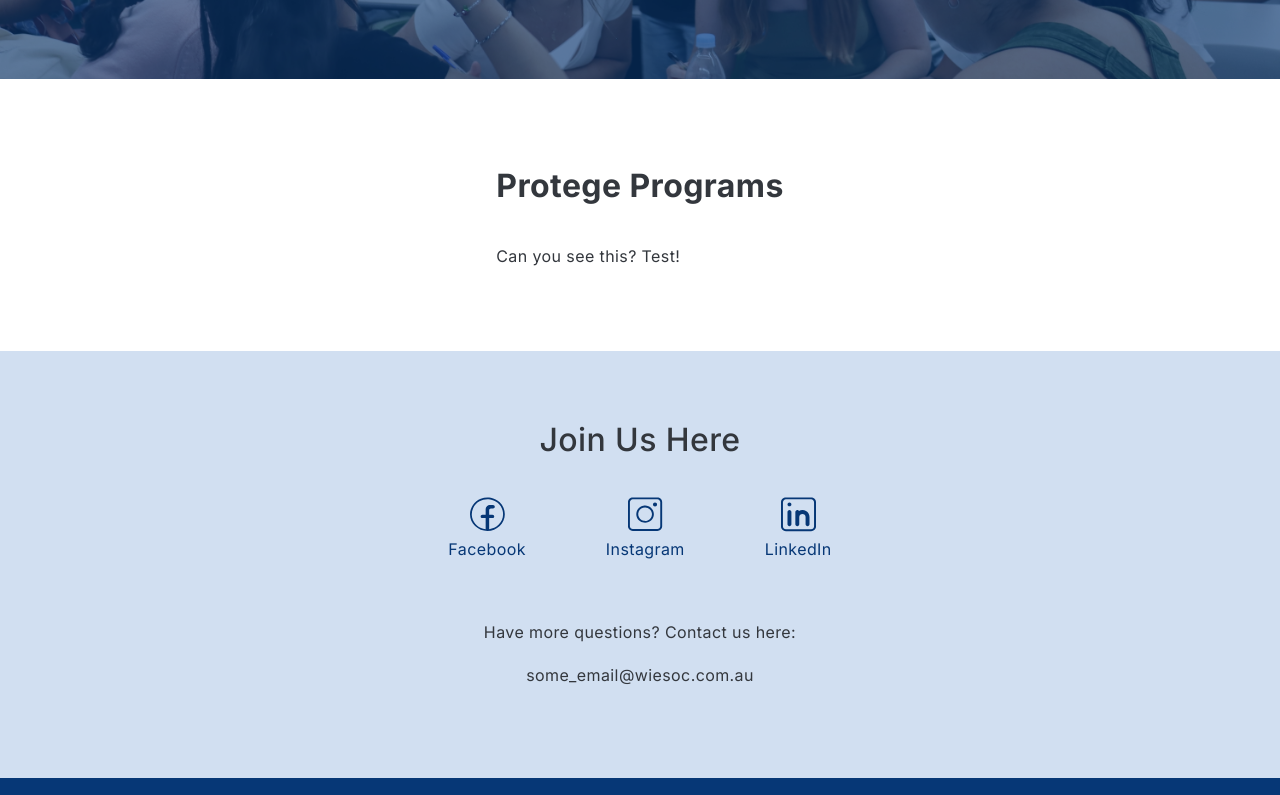
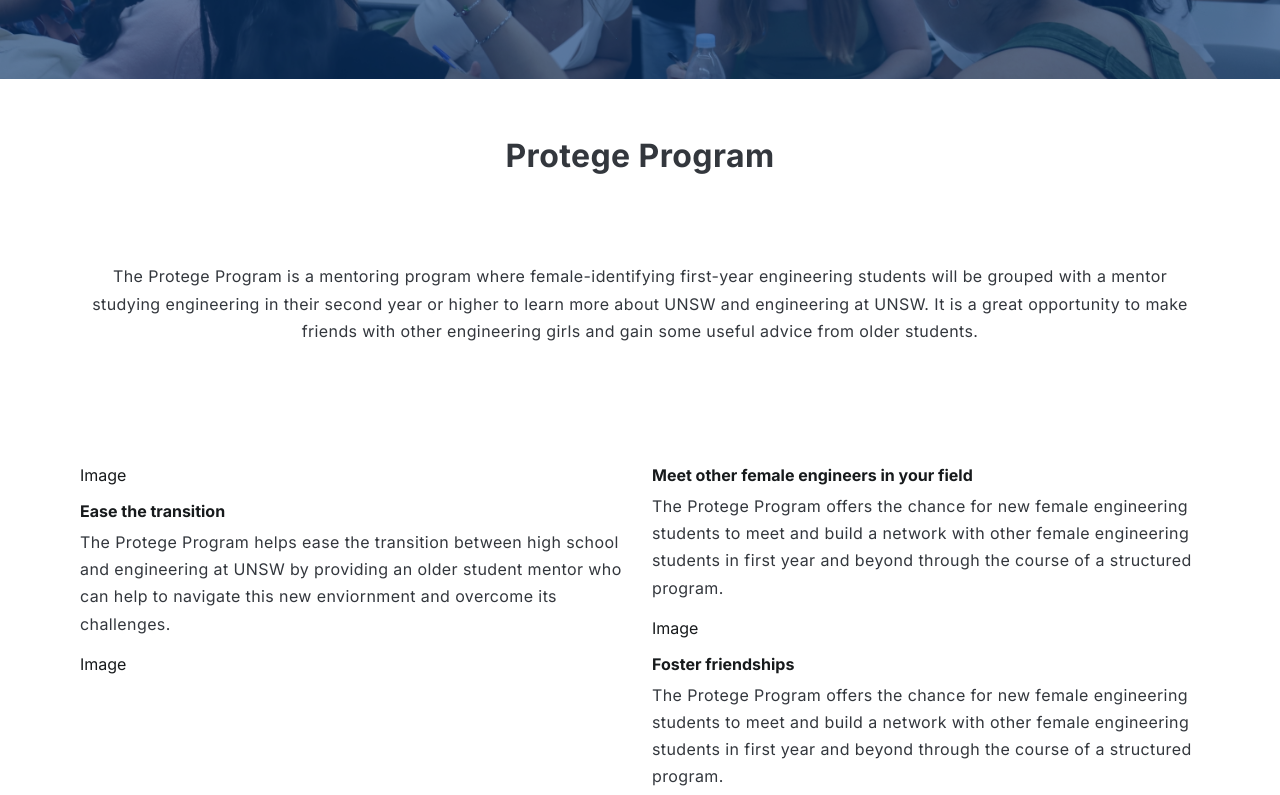
Before and after one commit to UNSW-WIESoc/website, a Next.js app: page /programs/protege-program in a window 1280 px wide. Shown: the part 280-1075 px from the top of the page. Built offline with nearby package versions, Linux system fonts and the light colour scheme.

Commit message:
Set up protege programs page and added in text

```diff
--- a/app/(pages)/programs/page.tsx
+++ b/app/(pages)/programs/page.tsx
@@ -64,7 +64,7 @@ export default function Program() {
 
         <ProgramsCard imagePath='/programs/protege_card.jpg' cardTitle='Protege Program'
                       description={protegeDescription} icon1={protegeIcon1} icon2={protegeIcon2} icon3={protegeIcon3}
-                      icon4={protegeIcon4} link='/protege-program'/>
+                      icon4={protegeIcon4} link='/programs/protege-program'/>
         <ProgramsCard imagePath='/programs/imp_card.jpg' cardTitle='Industry Mentoring Program'
                       description={impDescription} icon1={impIcon1} icon2={impIcon2} icon3={impIcon3}
                       icon4={impIcon4} link='/industry-mentoring-program'/>
--- a/app/(pages)/programs/protege-program/page.tsx
+++ b/app/(pages)/programs/protege-program/page.tsx
@@ -1,19 +1,63 @@
-import {Box, Stack, Typography} from '@mui/joy';
+import {Box, Grid, Stack, Typography} from '@mui/joy';
 import PageHeaderCard from "@/components/PageHeaderCard";
 
 export default function ProtegeProgram() {
 
   return (
     <Box>
-      <PageHeaderCard imagePath={'/programs/header.jpg'} pageTitle={'Protege Program'}/>
-      <Stack direction='column' alignItems='center' spacing={10} pb={10}>
-        <Stack>
-          <Typography level='h1' pt={3}>Protege Programs</Typography>
-          <Typography level='body'>
-            Can you see this? Test!
-          </Typography>
+      <PageHeaderCard imagePath={'/programs/header.jpg'} pageTitle={'Programs'}/>
+      <Stack direction='column' alignItems='center' spacing={10} pb={10} justifyContent={'center'}>
+        <Typography level='h1' pt={3}>
+          <Box  textAlign="center" px={10}>Protege Program</Box>
+        </Typography>
+        <Typography level='body'>
+          <Box px={10} textAlign="center">
+            The Protege Program is a mentoring program where female-identifying first-year engineering students will be grouped with a mentor studying engineering in their second year or higher to learn more about UNSW and engineering at UNSW. It is a great opportunity to make friends with other engineering girls and gain some useful advice from older students.
+          </Box>
+        </Typography>
+      </Stack>
+
+      <Box sx={{ px: 10, mt: 5, mb: 5 }}>
+        <Stack direction='row' spacing={3} sx={{ margin: '0 auto' }}>
+          <Stack direction='column' spacing={2} sx={{ width: '50%' }}>
+            <Box>
+              Image
+            </Box>
+            <Box>
+              <Typography level='h4' sx={{ mb: 1 }}>
+                Ease the transition
+              </Typography>
+              <Typography level='body'>
+                The Protege Program helps ease the transition between high school and engineering at UNSW by providing an older student mentor who can help to navigate this new enviornment and overcome its challenges.
+              </Typography>
+            </Box>
+            <Box>
+              Image
+            </Box>
+          </Stack>
+          <Stack direction='column' spacing={2} sx={{ width: '50%' }}>
+            <Box>
+              <Typography level='h4' sx={{ mb: 1 }}>
+                Meet other female engineers in your field
+              </Typography>
+              <Typography level='body'>
+                The Protege Program offers the chance for new female engineering students to meet and build a network with other female engineering students in first year and beyond through the course of a structured program.
+              </Typography>
+            </Box>
+            <Box>
+              Image
+            </Box>
+            <Box>
+              <Typography level='h4' sx={{ mb: 1 }}>
+                Foster friendships
+              </Typography>
+              <Typography level='body'>
+                The Protege Program offers the chance for new female engineering students to meet and build a network with other female engineering students in first year and beyond through the course of a structured program.
+              </Typography>
+            </Box>
+          </Stack>
         </Stack>
-      </Stack>
+      </Box>
     </Box>
   );
 }
```
